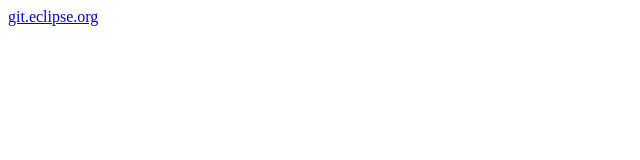
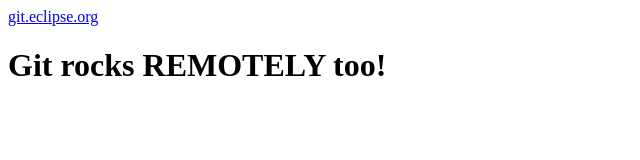
Before and after one commit to coolstudude/repo-example, a plain HTML site: page index.html in a window 1280 px wide. Shown: the whole page, without its empty margins (0-640 px from the left). Drawn offline with Linux system fonts and the light colour scheme.

Commit message:
Update index.html

```diff
--- a/index.html
+++ b/index.html
@@ -1 +1,2 @@
 <a href="http://git.eclipse.org">git.eclipse.org</a>
+<h1>Git rocks REMOTELY too!</h1>
```
